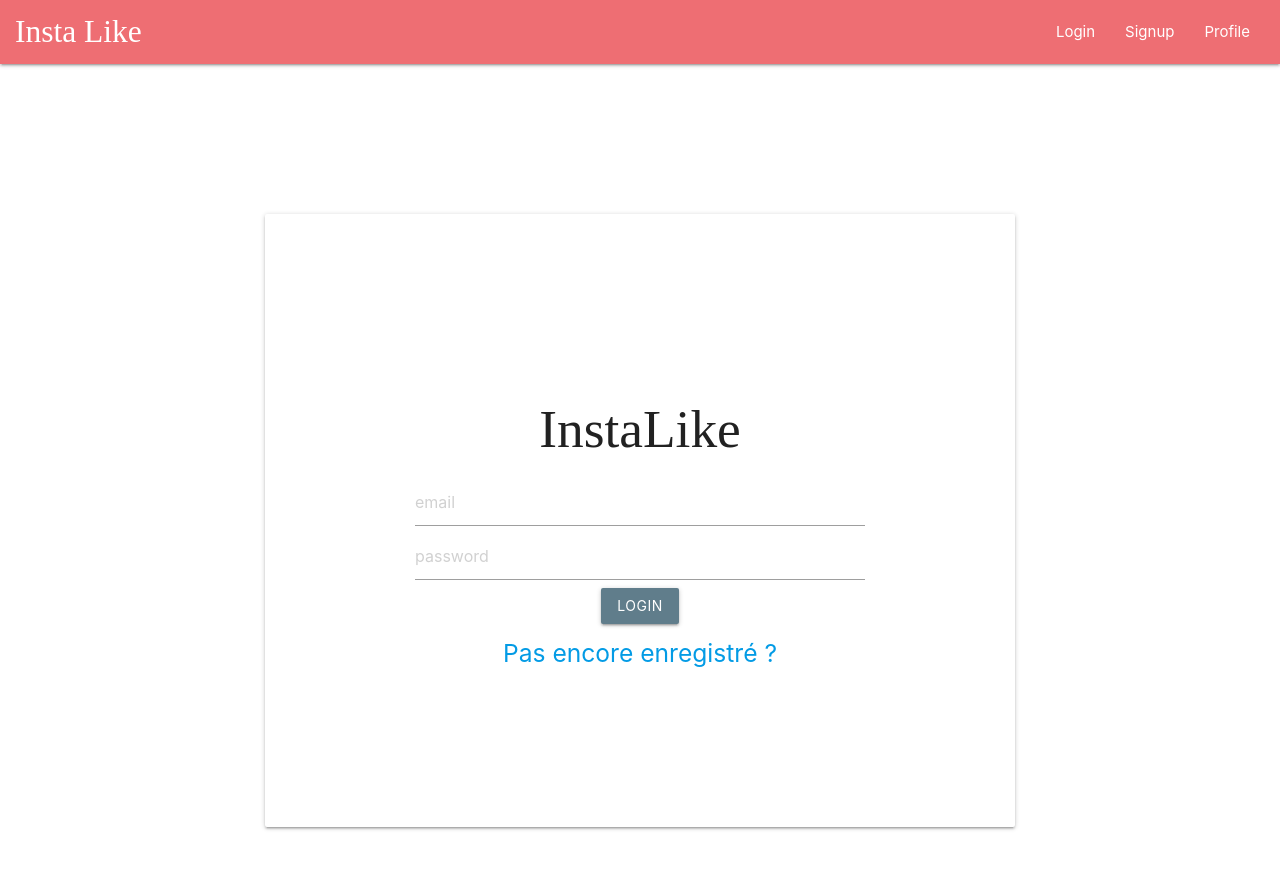
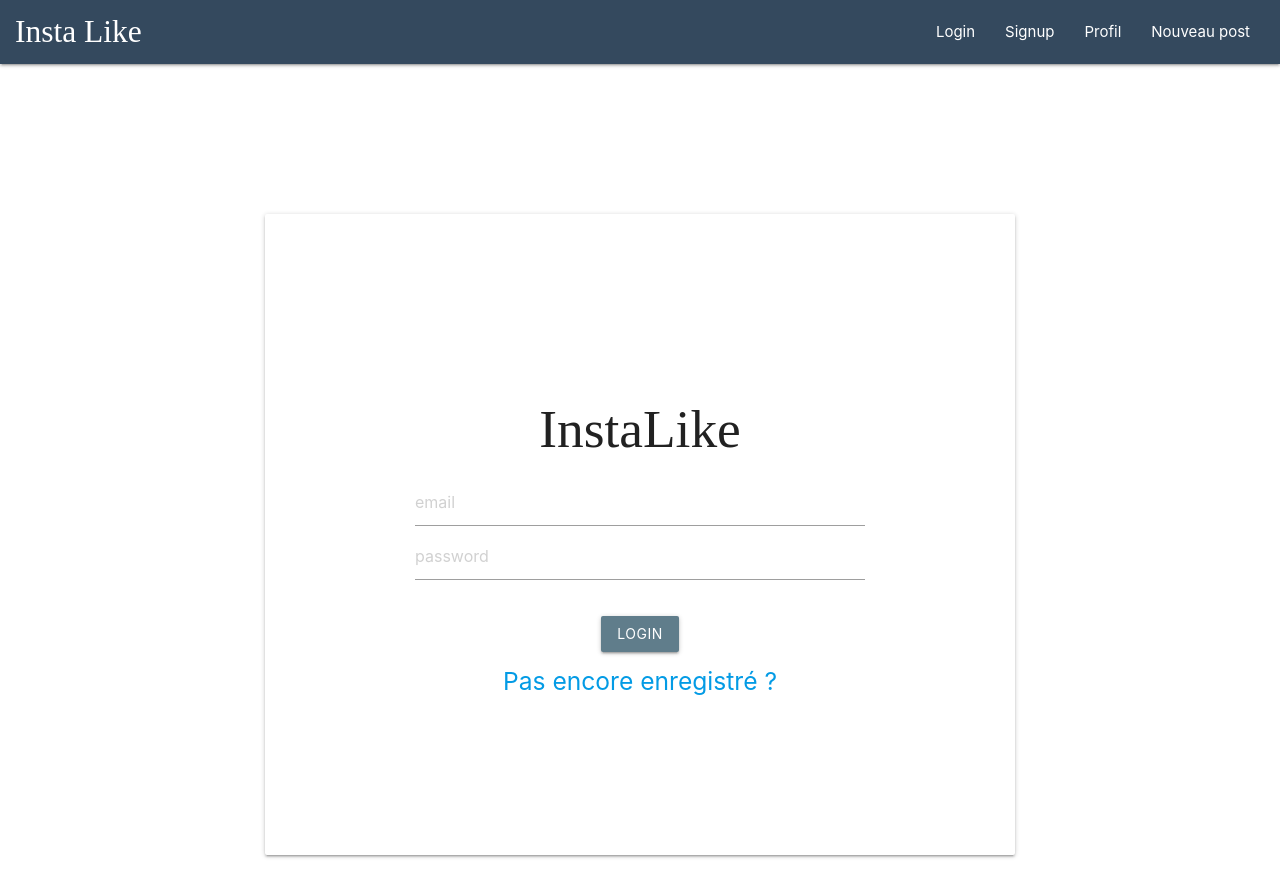
Before and after one commit to Gizmo675/Instalike, a React (Create React App) app in the folder client/: page /Login in a window 1280 px wide. Shown: the top 896 px of the page. Built offline with nearby package versions, Linux system fonts and the light colour scheme; a web font is replaced by a local one.

Commit message:
creating new post page

```diff
--- a/client/src/App.css
+++ b/client/src/App.css
@@ -4,11 +4,15 @@
   font-family: 'Grand Hotel', cursive;
 }
 
+nav{
+  background-color: #34495E;
+}
+
 .nav-wrapper{
   margin: 0 1em;
 }
 
-.auth-card{
+.auth-card, .input-file{
   padding: 10em;
   text-align: center;
   margin: 10em auto;
@@ -55,7 +59,12 @@
 }
 
 .home-card{
-  max-width: 500px;
+  max-width: 50%;
   height: max-content;
-  margin: 5em auto;
+  margin: 3em auto;
+  padding: 0.5em;
 }
+
+.btn{
+  margin-top: 2em;
+}
--- a/client/src/App.js
+++ b/client/src/App.js
@@ -5,9 +5,10 @@ import './App.css';
 // Components
 import Navbar from './components/Navbar'
 import Home from './components/Home'
-import Profile from './components/Profile'
+import Profil from './components/Profile'
 import Signup from './components/Signup'
 import Login from './components/Login'
+import CreatePost from './components/CreatePost'
 
 function App() {
   return (
@@ -19,11 +20,14 @@ function App() {
       <Route path="/Login">
         <Login />
       </Route>
-      <Route path="/Profile">
-        <Profile />
+      <Route path="/Profil">
+        <Profil />
       </Route>
       <Route path="/Signup">
         <Signup />
+      </Route>
+      <Route path="/CreatePost">
+        <CreatePost />
       </Route>
     </BrowserRouter>
   )
--- /dev/null
+++ b/client/src/components/CreatePost.js
@@ -0,0 +1,23 @@
+import React from 'react'
+
+const CreatePost = ()=>{
+  return(
+    <div className="card input-file">
+      <h2>InstaLike</h2>
+      <input type="text" placeholder="Titre" />
+      <input type="text" placeholder="Description" />
+      <div className="file-field input-field">
+        <div className="btn waves-effect waves-light blue-grey">
+          <span>Photo</span>
+          <input type="file" />
+        </div>
+      <div className="file-path-wrapper">
+        <input className="file-path validate" type="text" />
+      </div>
+      </div>
+      <button className="btn waves-effect waves-light blue-grey" type="submit" name="action">Valider</button>
+    </div>
+  )
+}
+
+export default CreatePost
--- a/client/src/components/Navbar.js
+++ b/client/src/components/Navbar.js
@@ -9,7 +9,8 @@ const Navbar = ()=>{
         <ul id="nav-mobile" className="right">
           <li><Link to="/Login">Login</Link></li>
           <li><Link to="/Signup">Signup</Link></li>
-          <li><Link to="Profile">Profile</Link></li>
+          <li><Link to="/Profil">Profil</Link></li>
+          <li><Link to="/CreatePost">Nouveau post</Link></li>
         </ul>
       </div>
     </nav>
```
